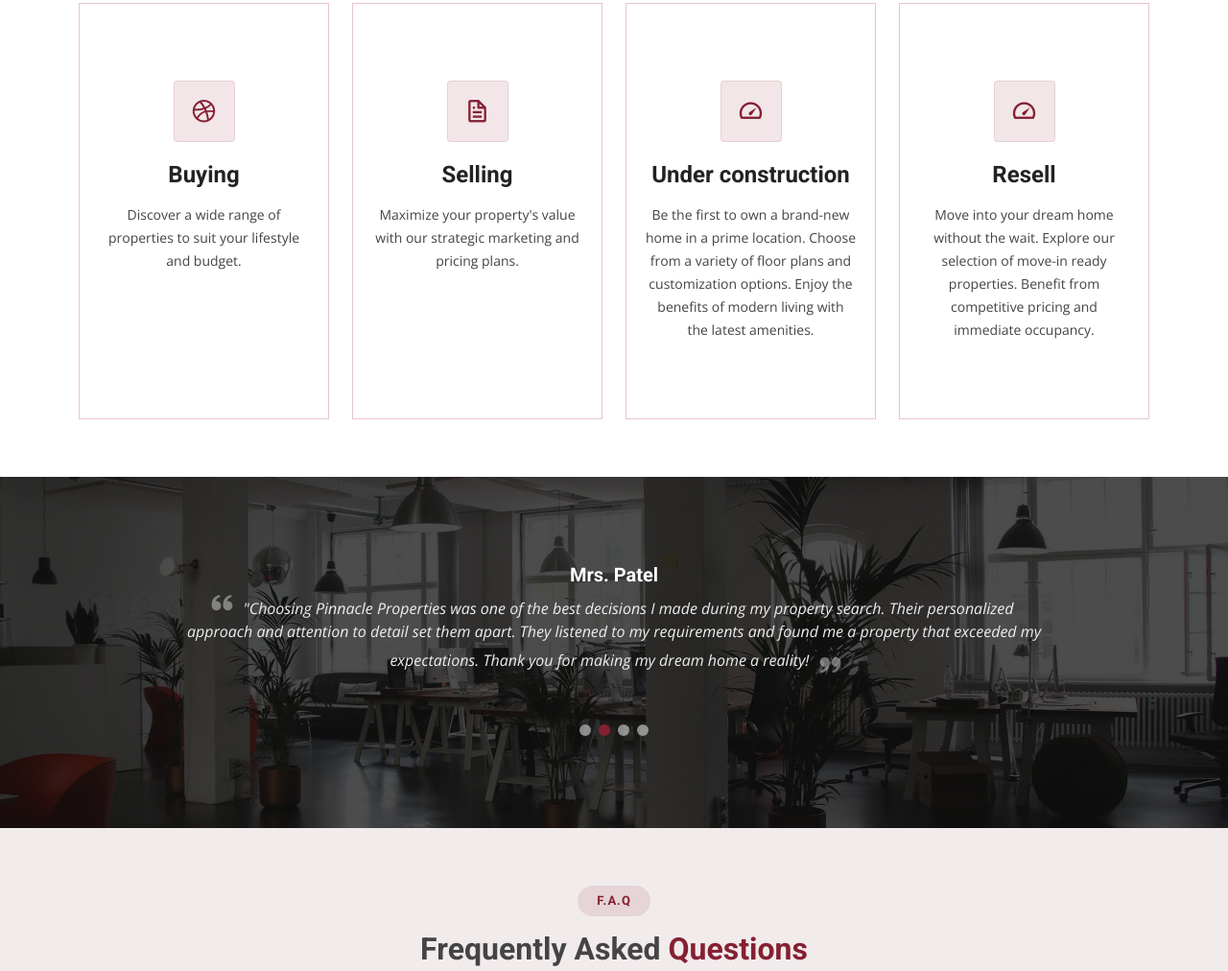
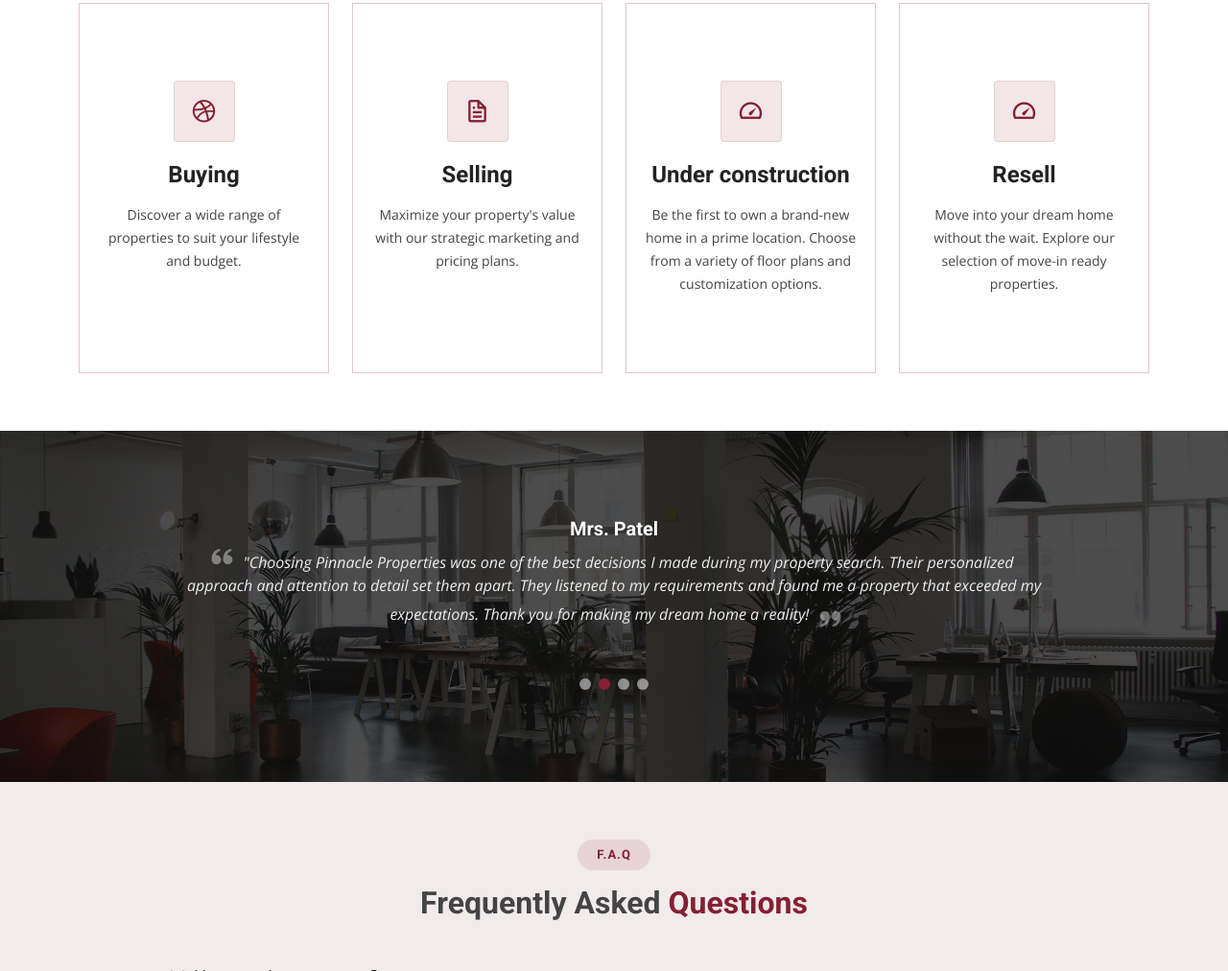
Before and after one commit to abhishekkot/pinnacleproperties, a plain HTML site: page index.html in a window 1280 px wide. Shown: the part 1962-2974 px from the top of the page at 96% size. Drawn offline with nearby package versions, Linux system fonts and the light colour scheme.

Commit message:
Update index.html

```diff
--- a/index.html
+++ b/index.html
@@ -343,7 +343,7 @@ to me for expert guidance and a tailored consultation.
             <div class="icon-box">
               <div class="icon"><i class="bx bx-tachometer"></i></div>
               <h4><a href="">Under construction</a></h4>
-              <p>Be the first to own a brand-new home in a prime location. Choose from a variety of floor plans and customization options. Enjoy the benefits of modern living with the latest amenities.</p>
+              <p>Be the first to own a brand-new home in a prime location. Choose from a variety of floor plans and customization options.</p>
             </div>
           </div>
 
@@ -351,7 +351,7 @@ to me for expert guidance and a tailored consultation.
             <div class="icon-box">
               <div class="icon"><i class="bx bx-tachometer"></i></div>
               <h4><a href="">Resell</a></h4>
-              <p>Move into your dream home without the wait. Explore our selection of move-in ready properties. Benefit from competitive pricing and immediate occupancy.</p>
+              <p>Move into your dream home without the wait. Explore our selection of move-in ready properties.</p>
             </div>
           </div>
 
```
